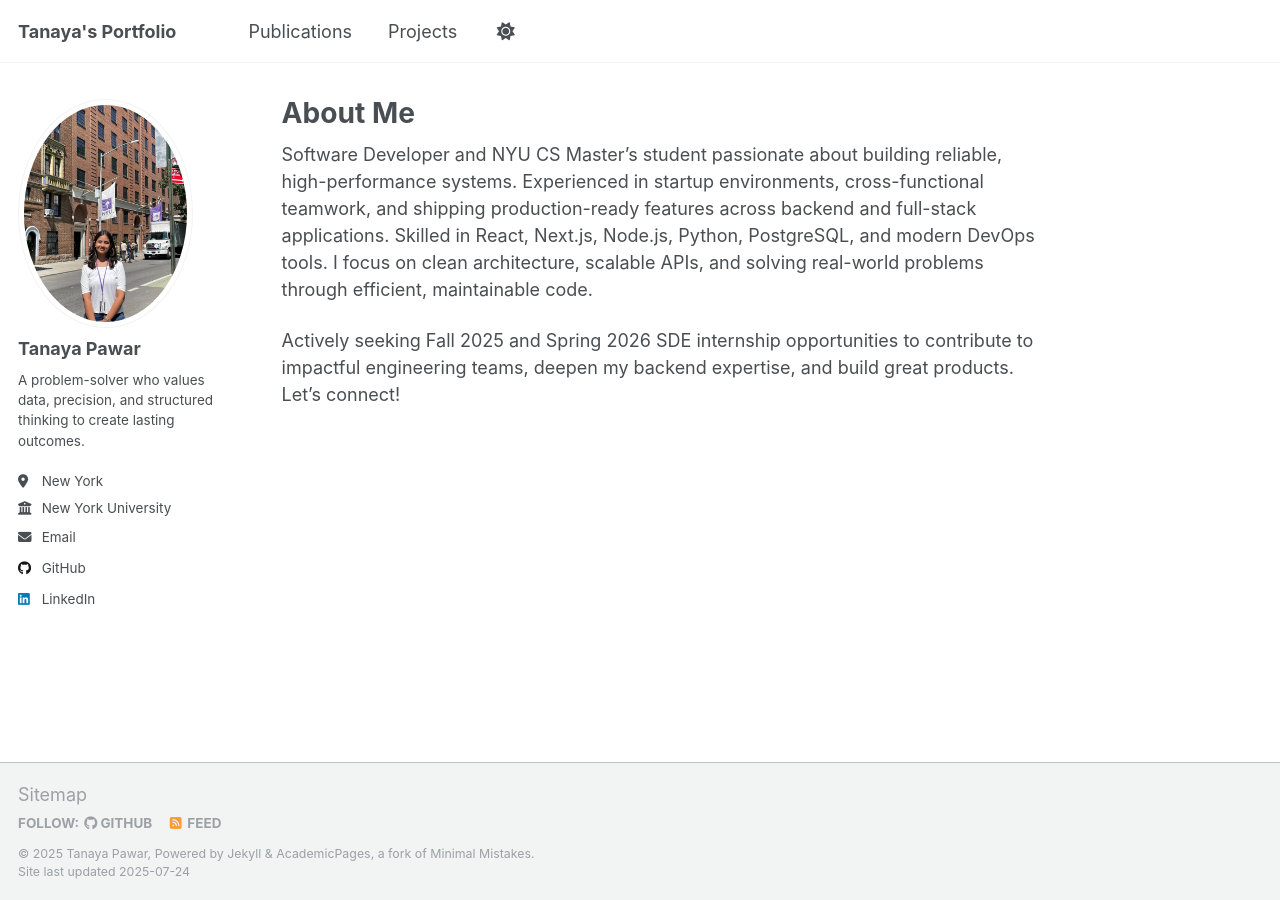
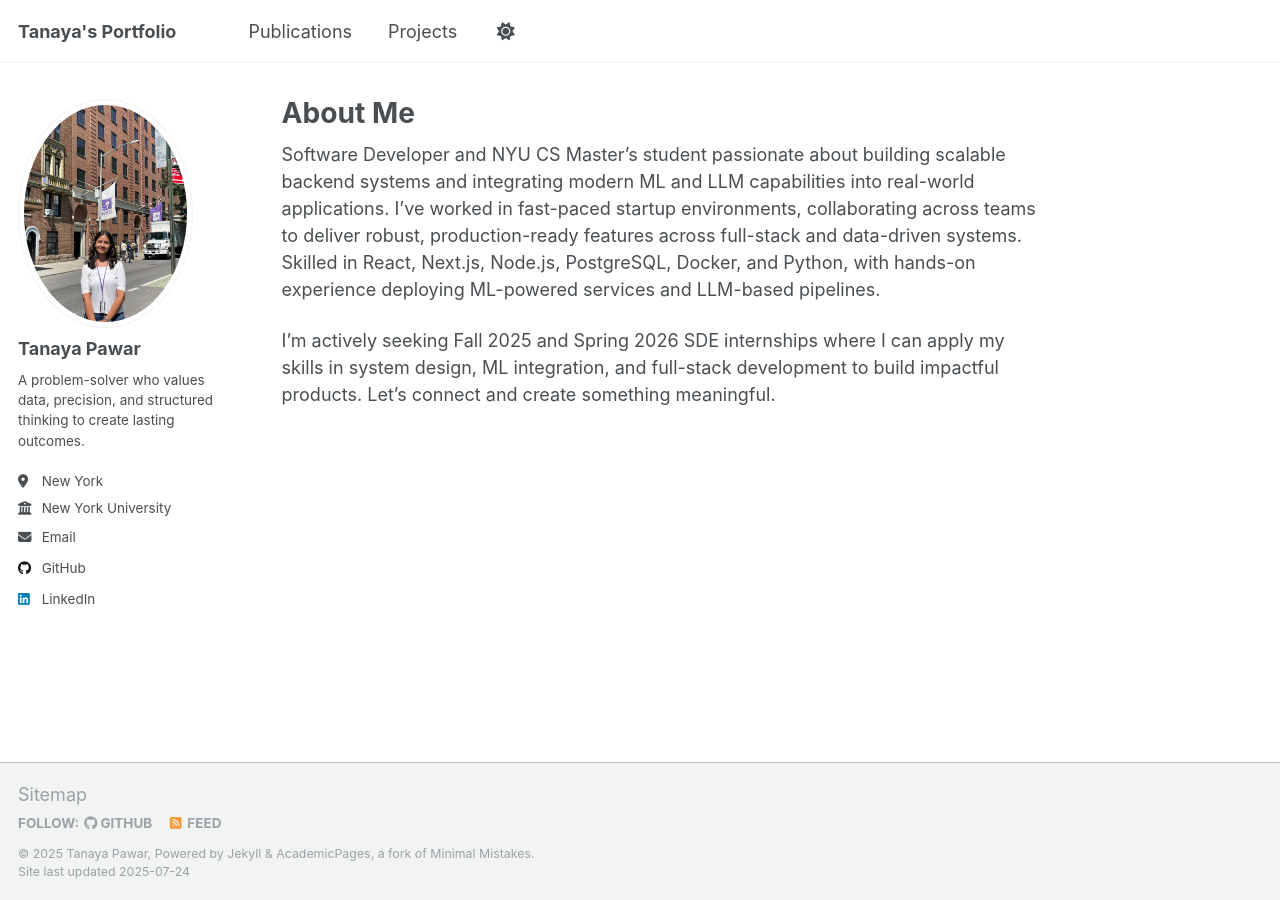
Before and after one commit to tanaya09/tanaya09.github.io, a Jekyll site: the page built from _pages/about.md, in a window 1280 px wide. Built offline with Jekyll 4.4.1, drawn with Linux system fonts in a browser that asks for light colours.

Commit message:
Update about.md

```diff
--- a/_pages/about.md
+++ b/_pages/about.md
@@ -7,6 +7,6 @@ redirect_from:
   - /about.html
 ---
 
-Software Developer and NYU CS Master’s student passionate about building reliable, high-performance systems. Experienced in startup environments, cross-functional teamwork, and shipping production-ready features across backend and full-stack applications. Skilled in React, Next.js, Node.js, Python, PostgreSQL, and modern DevOps tools. I focus on clean architecture, scalable APIs, and solving real-world problems through efficient, maintainable code.
+Software Developer and NYU CS Master’s student passionate about building scalable backend systems and integrating modern ML and LLM capabilities into real-world applications. I’ve worked in fast-paced startup environments, collaborating across teams to deliver robust, production-ready features across full-stack and data-driven systems. Skilled in React, Next.js, Node.js, PostgreSQL, Docker, and Python, with hands-on experience deploying ML-powered services and LLM-based pipelines.
 
-Actively seeking Fall 2025 and Spring 2026 SDE internship opportunities to contribute to impactful engineering teams, deepen my backend expertise, and build great products. Let’s connect!
+I’m actively seeking Fall 2025 and Spring 2026 SDE internships where I can apply my skills in system design, ML integration, and full-stack development to build impactful products. Let’s connect and create something meaningful.
```
